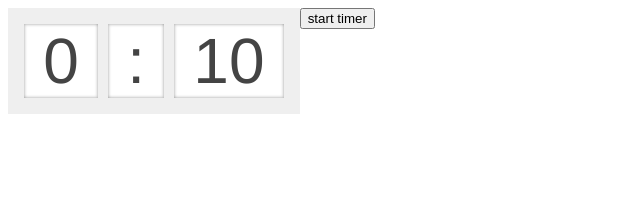
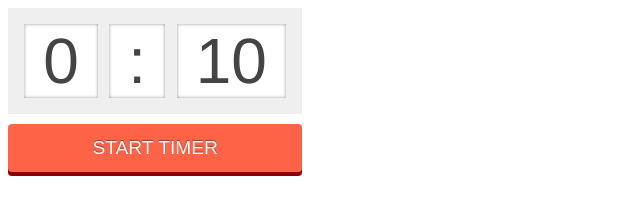
Before and after one commit to brianium/minute-timer, a website with bundled scripts: page example/index.html in a window 1280 px wide. Shown: the whole page, without its empty margins (0-640 px from the left). Built offline with nearby package versions, Linux system fonts and the light colour scheme.

Commit message:
add sound to example

```diff
--- a/example/index.html
+++ b/example/index.html
@@ -5,23 +5,60 @@
   <title>Simple Timer</title>
   <link rel="stylesheet" href="style.css">
   <script src="timer.js"></script>
+  <style>
+  #start {
+    background-color: tomato;
+    border: none;
+    border-radius: 4px;
+    box-shadow: 0 4px #8B0000;
+    color: #fff;
+    cursor: pointer;
+    text-shadow: 0 -1px 1px rgba(0, 0, 0, 0.4);
+    display: block;
+    font-size: 1.2rem;
+    margin-top: 10px;
+    width: 18.4rem;
+    height: 3rem;
+    text-transform: uppercase;
+    outline: none;
+  }
+
+  #start:hover {
+    background-color: #ff4500;
+  }
+
+  #start:active {
+    box-shadow: 0 2px #8B0000;
+  }
+  </style>
 </head>
 
 <body>
   <div id="timer">
   </div>
 
+
   <button id="start">start timer</button>
+
   <script>
   var minuteTimer = window.minuteTimer;
-  var timer = minuteTimer.timer.create({
+  var timer = minuteTimer.timer;
+  var digital = minuteTimer.view.digital;
+  var pager = new Audio('pager.mp3');
+
+  var myTimer = timer.create({
+    minutes: 0,
     seconds: 10
   });
-  var digital = minuteTimer.view.digital;
-  digital.create(document.getElementById('timer'), timer);
+
+  myTimer.on('stop', function () {
+    pager.play();
+  });
+
+  digital.create(document.getElementById('timer'), myTimer);
 
   document.getElementById('start').addEventListener('click', function () {
-    minuteTimer.timer.start(timer);
+    timer.start(myTimer);
   });
   </script>
 </body>
--- a/example/style.css
+++ b/example/style.css
@@ -1,10 +1,10 @@
 .minute-timer {
   background-color: #efefef;
   color: #444;
-  float: left;
   font-family: Helvetica, Arial, sans-serif;
   font-size: 4rem;
   padding: 1rem;
+  width: 16.4rem;
 }
 
 .minute-timer:before,
@@ -21,7 +21,7 @@
 .minute-timer__component {
   background-color: #fff;
   float: left;
-  margin-left: 10px;
+  margin-left: 0.7rem;
   padding: 0 1.2rem;
   box-shadow: 1px 1px 3px rgba(0, 0, 0, 0.2) inset, -1px -1px 3px rgba(0, 0, 0, 0.2) inset;
 }
```
Also changed, not shown: 2 other files.
